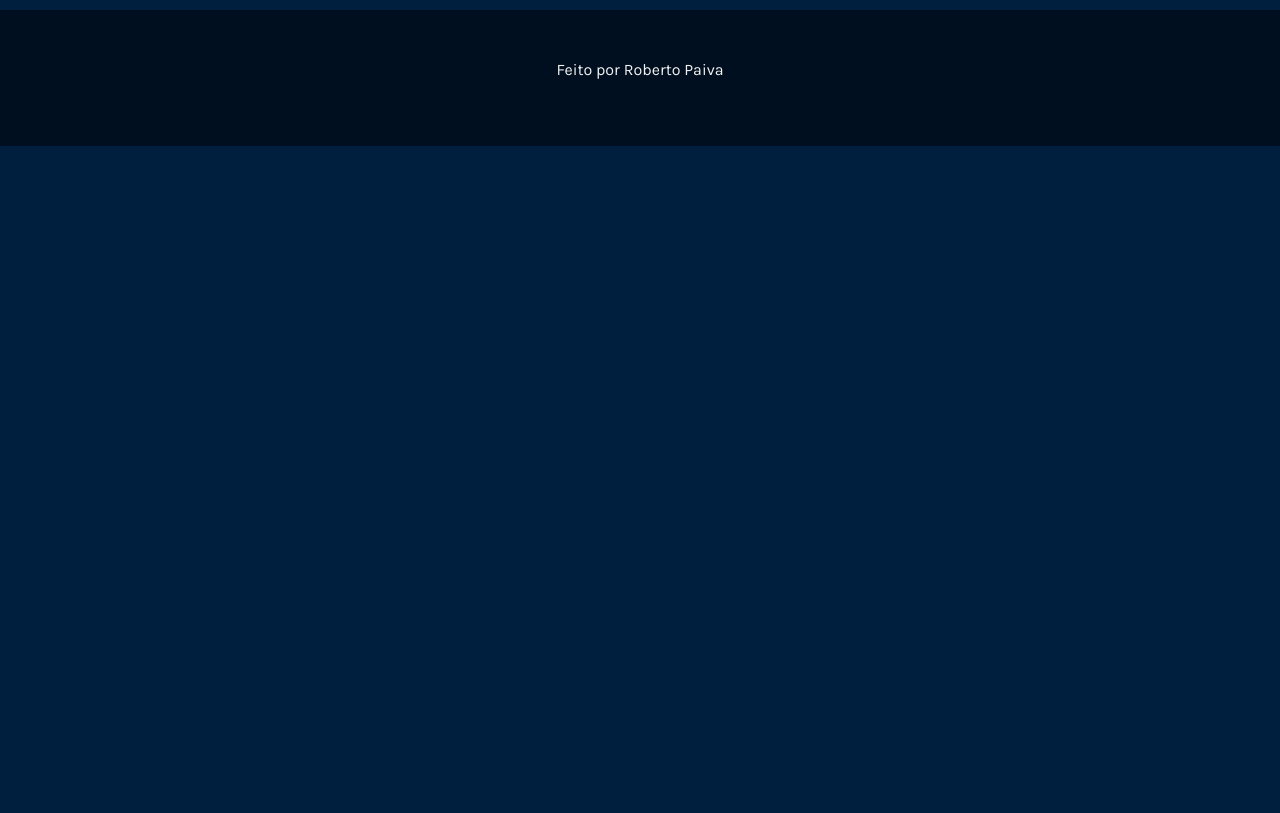
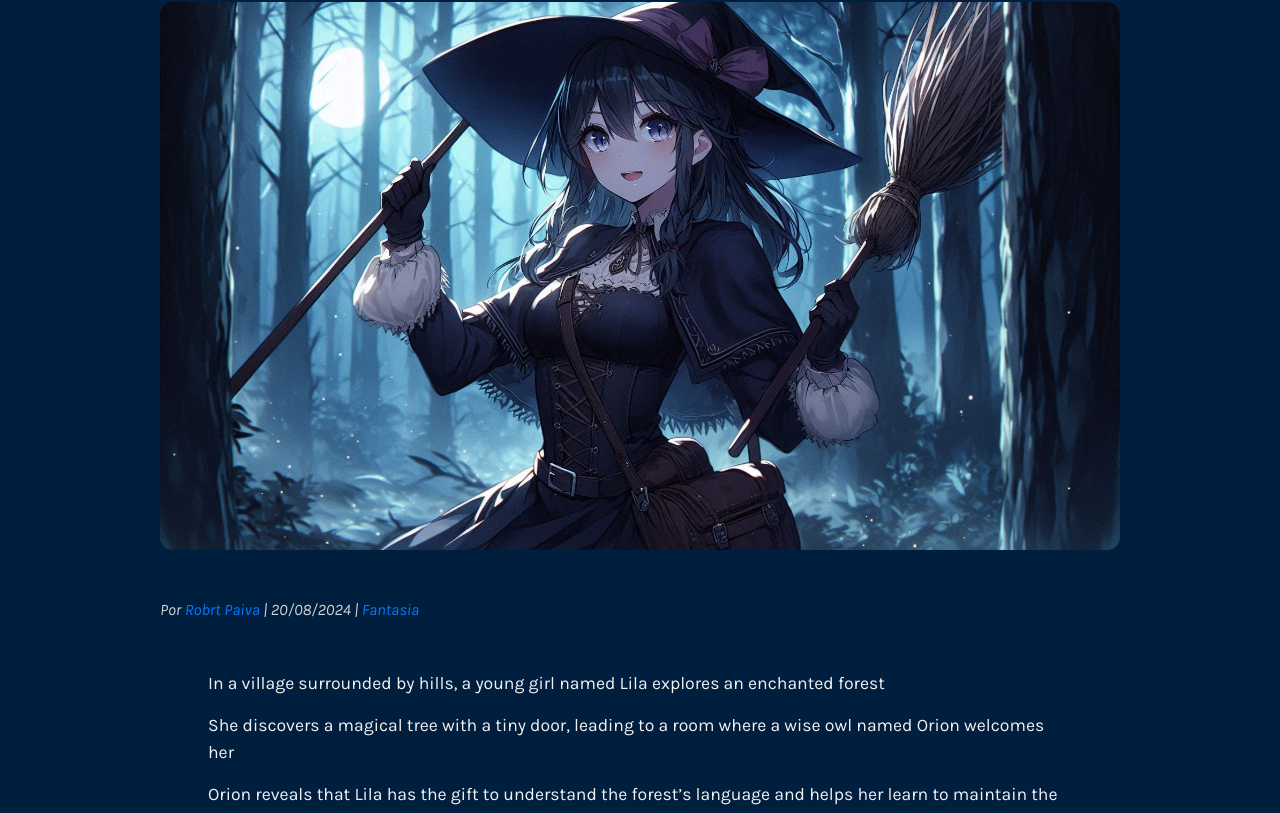
Before and after one commit to robertoalyssom/ai-fiction-hub, a React (Vite) app: page /post in a window 1280 px wide. Shown: the part 264-1077 px from the top of the page. Before the commit the page ends 800 px from the top, so only its background shows below. Built offline with nearby package versions, Linux system fonts and the light colour scheme.

Commit message:
add Post page

```diff
--- a/src/App.css
+++ b/src/App.css
@@ -1,6 +1,3 @@
-/* #root {
-  max-width: 1280px;
-  margin: 0 auto;
-  padding: 2rem;
-  text-align: center;
-} */
+a {
+  text-decoration: none;
+}
--- a/src/components/card/index.tsx
+++ b/src/components/card/index.tsx
@@ -13,7 +13,7 @@ function MainCard() {
               <div className="card-img_ctn">
                 <Card.Img
                   variant="top"
-                  src="../../../assets/images/dark-anime-witcher.jpg"
+                  src="../../../assets/images/witch.jpg"
                   className="card-img"
                 />
               </div>
--- a/src/components/post/index.tsx
+++ b/src/components/post/index.tsx
@@ -1,9 +1,40 @@
+import { Link } from "react-router-dom";
+import { postText } from "../../storyTextTemp";
 import "./styles.css";
 
 export default function Post() {
+  const phasesArray = postText.split(". ");
+  const pElements = phasesArray.map((paragraph, index) => (
+    <p key={index} className="post-txt">
+      {paragraph}
+    </p>
+  ));
+
   return (
-    <div className="post">
-      <h1>Hello World</h1>
-    </div>
+    <section className="post d-flex flex-column align-items-center">
+      <div className="post-ctn col-12 col-sm-11 col-md-10 col-xl-9 col-xxl-8 -">
+        <h1 className="w-auto text-center mt-3">Post Title</h1>
+        <img
+          src="../../../assets/images/witch.jpg"
+          alt=""
+          className="post-img post mt-4 w-100"
+        />
+        <div className="my-4 my-sm-5 ms-3 ms-sm-0">
+          <p className="post-details">
+            Por{" "}
+            <Link to={"#"} className="post-link">
+              Robrt Paiva{" "}
+            </Link>{" "}
+            | 20/08/2024 |{" "}
+            <Link to={"#"} className="post-link">
+              Fantasia
+            </Link>
+          </p>
+        </div>
+        <div className="post-txt_ctn mb-5 mx-md-5 px-3 px-sm-0">
+          {pElements}
+        </div>
+      </div>
+    </section>
   );
 }
--- a/src/components/post/styles.css
+++ b/src/components/post/styles.css
@@ -0,0 +1,27 @@
+.post-img {
+  border-radius: 13px;
+}
+
+.post-details {
+  font-style: italic;
+  color: var(--light-grey);
+}
+
+.post-link {
+  color: var(--light-blue);
+  transition: 0.3s;
+}
+.post-link:hover {
+  color: var(--vibrant-coral);
+}
+
+.post-txt {
+  font-size: 1.1rem;
+}
+
+@media screen and (max-width: 576px) {
+  .post-img {
+    border-radius: 0;
+    width: 100vw;
+  }
+}
--- a/src/index.css
+++ b/src/index.css
@@ -2,6 +2,7 @@
   --blue: #001f3f;
   --light-blue: #007bff;
   --white: #f2f2f2;
+  --light-grey: #d3d3d3;
   --black: #000000;
   --vibrant-coral: #ff6f61;
 
--- /dev/null
+++ b/src/storyTextTemp.tsx
@@ -0,0 +1,24 @@
+export const postText = `In a village surrounded by hills, a young girl named Lila explores
+            an enchanted forest. She discovers a magical tree with a tiny door,
+            leading to a room where a wise owl named Orion welcomes her. Orion
+            reveals that Lila has the gift to understand the forest’s language
+            and helps her learn to maintain the balance between the human world
+            and the magical realm. Lila returns to her village, sharing the
+            forest’s wonders and changing the villagers’ perception of it from a
+            place of mystery to one of inspiration and magic. In a village
+            surrounded by hills, a young girl named Lila explores an enchanted
+            forest. She discovers a magical tree with a tiny door, leading to a
+            room where a wise owl named Orion welcomes her. Orion reveals that
+            Lila has the gift to understand the forest’s language and helps her
+            learn to maintain the balance between the human world and the
+            magical realm. Lila returns to her village, sharing the forest’s
+            wonders and changing the villagers’ perception of it from a place of
+            mystery to one of inspiration and magic. In a village surrounded by
+            hills, a young girl named Lila explores an enchanted forest. She
+            discovers a magical tree with a tiny door, leading to a room where a
+            wise owl named Orion welcomes her. Orion reveals that Lila has the
+            gift to understand the forest’s language and helps her learn to
+            maintain the balance between the human world and the magical realm.
+            Lila returns to her village, sharing the forest’s wonders and
+            changing the villagers’ perception of it from a place of mystery to
+            one of inspiration and magic.`;
```
Also changed, not shown: public/assets/images/witch.jpg (added).
